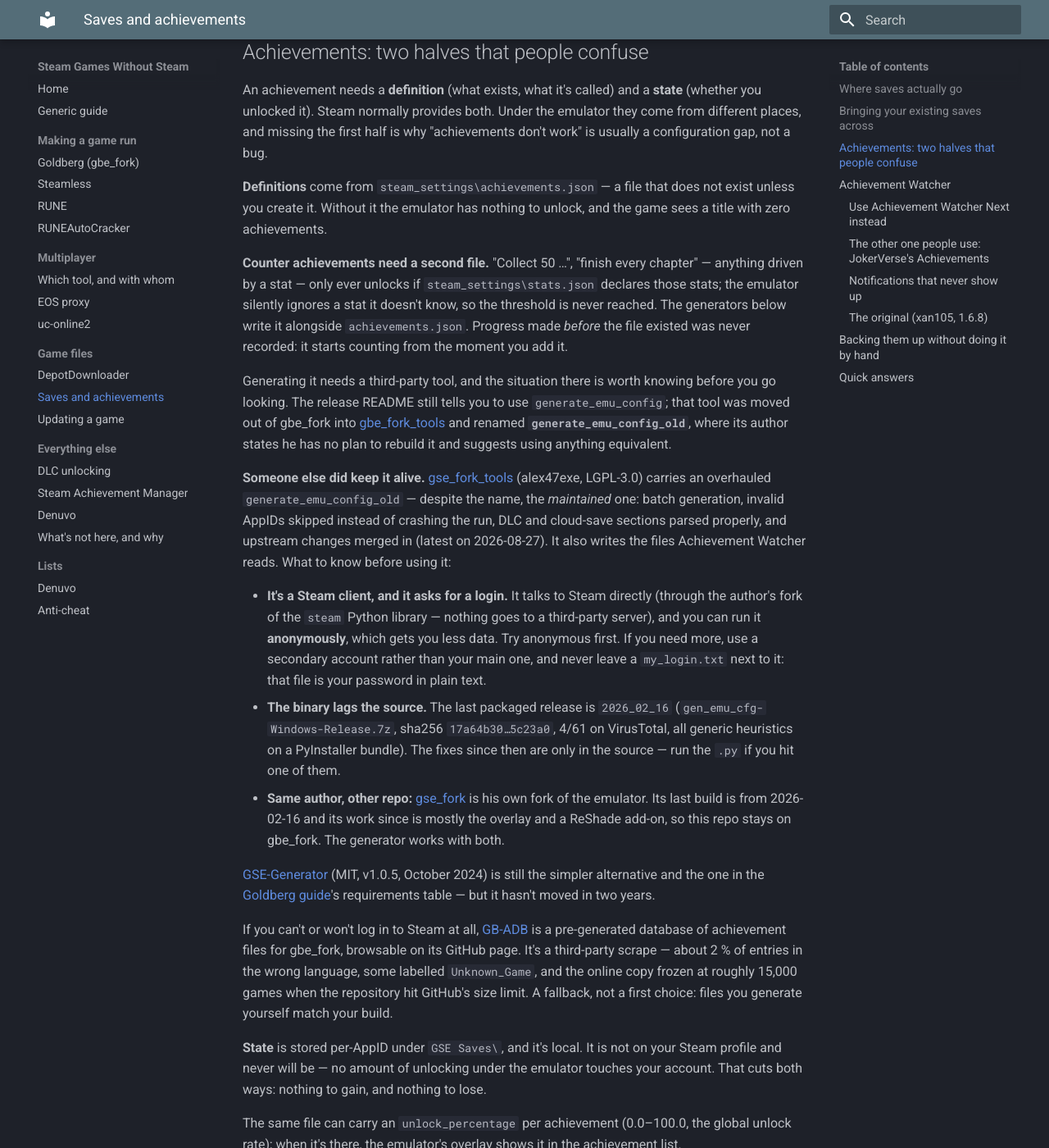
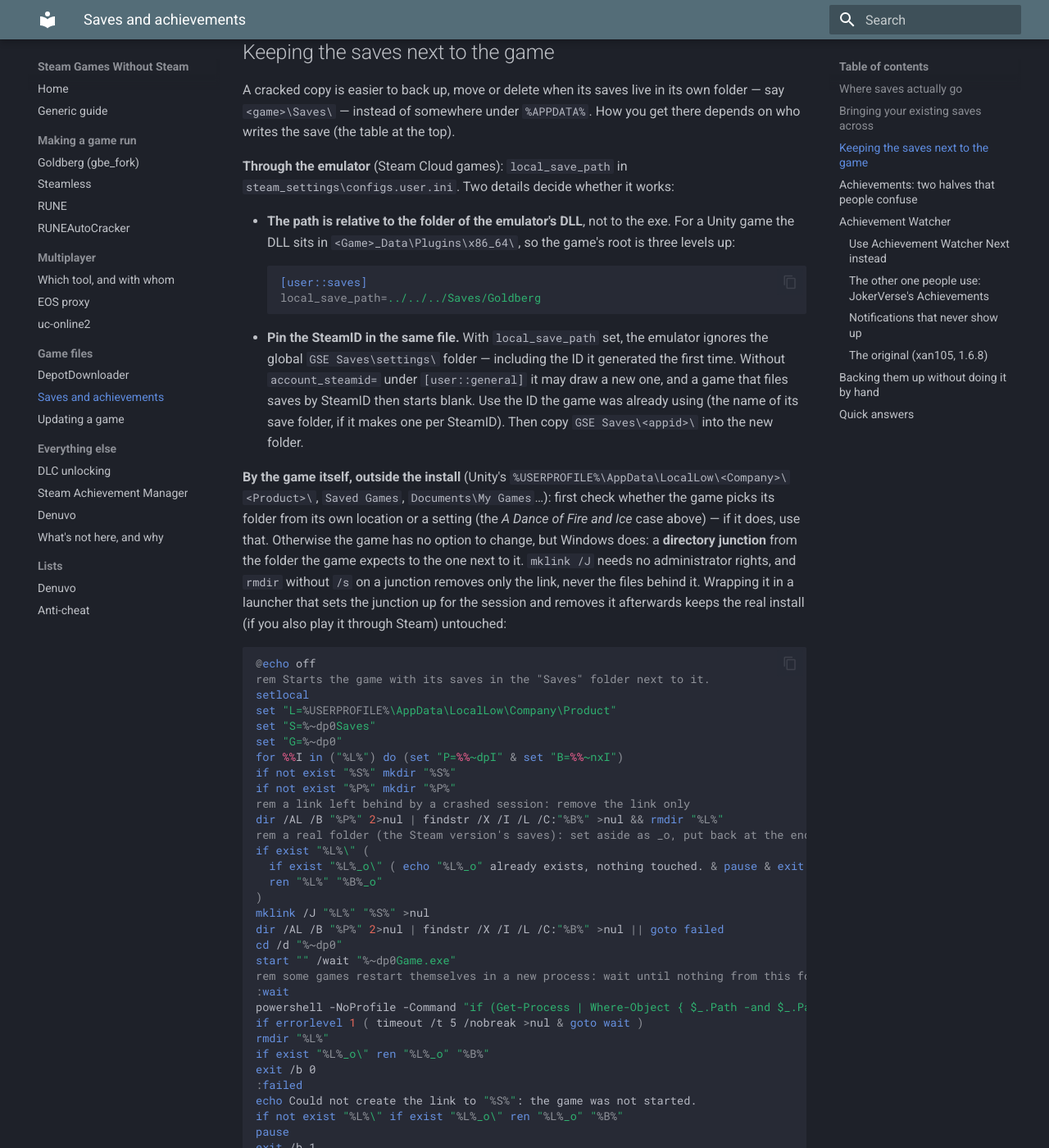
Before and after one commit to koro-debu/steam-games-without-steam, an MkDocs documentation site: the page built from docs/game-files/Saves and Achievements.md, in a window 1280 px wide and 1400 px high, scrolled down 2261 px. Shown: the whole window at 82% size. Built offline with MkDocs 1.6.1 and Material for MkDocs 9.7.7, drawn with Linux system fonts in a browser that asks for light colours; some of the changed text lies outside the part shown.

Commit message:
Saves: keep them next to the game (local_save_path relative to the DLL, pinned SteamID, junction launcher)

````diff
--- a/docs/game-files/Saves and Achievements.md
+++ b/docs/game-files/Saves and Achievements.md
@@ -85,6 +85,91 @@
 > **Steam Cloud does not sync back.** Progress you make under the emulator stays local. If you later
 > return to the real Steam version, that progress won't be there — and the reverse, Steam's cloud
 > overwriting your local saves, is worth guarding against by keeping a copy outside both.
+
+---
+
+## Keeping the saves next to the game
+
+A cracked copy is easier to back up, move or delete when its saves live in its own folder — say
+`<game>\Saves\` — instead of somewhere under `%APPDATA%`. How you get there depends on who writes the
+save (the table at the top).
+
+**Through the emulator** (Steam Cloud games): `local_save_path` in `steam_settings\configs.user.ini`.
+Two details decide whether it works:
+
+- **The path is relative to the folder of the emulator's DLL**, not to the exe. For a Unity game the
+  DLL sits in `<Game>_Data\Plugins\x86_64\`, so the game's root is three levels up:
+  ```ini
+  [user::saves]
+  local_save_path=../../../Saves/Goldberg
+  ```
+- **Pin the SteamID in the same file.** With `local_save_path` set, the emulator ignores the global
+  `GSE Saves\settings\` folder — including the ID it generated the first time. Without
+  `account_steamid=` under `[user::general]` it may draw a new one, and a game that files saves by
+  SteamID then starts blank. Use the ID the game was already using (the name of its save folder, if it
+  makes one per SteamID). Then copy `GSE Saves\<appid>\` into the new folder.
+
+**By the game itself, outside the install** (Unity's `%USERPROFILE%\AppData\LocalLow\<Company>\<Product>\`,
+`Saved Games`, `Documents\My Games`…): first check whether the game picks its folder from its own
+location or a setting (the *A Dance of Fire and Ice* case above) — if it does, use that. Otherwise the
+game has no option to change, but Windows does: a **directory junction** from the folder the game
+expects to the one next to it. `mklink /J` needs no administrator rights, and `rmdir` without `/s` on
+a junction removes only the link, never the files behind it. Wrapping it in a launcher that sets the
+junction up for the session and removes it afterwards keeps the real install (if you also play it
+through Steam) untouched:
+
+```bat
+@echo off
+rem Starts the game with its saves in the "Saves" folder next to it.
+setlocal
+set "L=%USERPROFILE%\AppData\LocalLow\Company\Product"
+set "S=%~dp0Saves"
+set "G=%~dp0"
+for %%I in ("%L%") do (set "P=%%~dpI" & set "B=%%~nxI")
+if not exist "%S%" mkdir "%S%"
+if not exist "%P%" mkdir "%P%"
+rem a link left behind by a crashed session: remove the link only
+dir /AL /B "%P%" 2>nul | findstr /X /I /L /C:"%B%" >nul && rmdir "%L%"
+rem a real folder (the Steam version's saves): set aside as _o, put back at the end
+if exist "%L%\" (
+  if exist "%L%_o\" ( echo "%L%_o" already exists, nothing touched. & pause & exit /b 1 )
+  ren "%L%" "%B%_o"
+)
+mklink /J "%L%" "%S%" >nul
+dir /AL /B "%P%" 2>nul | findstr /X /I /L /C:"%B%" >nul || goto failed
+cd /d "%~dp0"
+start "" /wait "%~dp0Game.exe"
+rem some games restart themselves in a new process: wait until nothing from this folder runs
+:wait
+powershell -NoProfile -Command "if (Get-Process | Where-Object { $_.Path -and $_.Path.StartsWith($env:G, [StringComparison]::OrdinalIgnoreCase) }) { exit 1 }" >nul 2>&1
+if errorlevel 1 ( timeout /t 5 /nobreak >nul & goto wait )
+rmdir "%L%"
+if exist "%L%_o\" ren "%L%_o" "%B%"
+exit /b 0
+:failed
+echo Could not create the link to "%S%": the game was not started.
+if not exist "%L%\" if exist "%L%_o\" ren "%L%_o" "%B%"
+pause
+exit /b 1
+```
+
+Set `L` to the game's folder and `Game.exe` to its exe, save it as `Start <game>.cmd` in the game
+folder, and point your shortcut at it (*Run: Minimized* hides the console). Before the first run,
+**copy the existing saves into `Saves\`** with the game closed — otherwise the first session shows an
+empty folder and the old saves sit in `_o` until the end. Rules that follow from how it works:
+
+- **Always start the game through the launcher.** Started from its exe, the game writes to the
+  normal folder again.
+- **A save folder already called `<name>_o`** stops the launcher: it would otherwise overwrite it.
+- **Batch files are read in the console's code page**: a path with accented characters must be
+  saved in that encoding (OEM, e.g. 850), not UTF-8.
+- **Some games write the SteamID inside the save file too**, not just in the folder name — *How to
+  Fish* (Unity) keeps it in `Players[].SteamID` of its JSON save. Moving such a save to another ID
+  means editing the file, not just renaming the folder; pinning `account_steamid` avoids the problem.
+- **Updating the game** later: your saves are now inside the folder you'd overwrite — see
+  [Updating a game](Updating%20a%20Cracked%20Game.md).
+
+Both methods can be combined: the emulator's files in `Saves\Goldberg\`, the game's own in `Saves\`.
 
 ---
 
@@ -286,4 +371,5 @@
 | Why does the game show zero achievements? | No `achievements.json` in `steam_settings` — generate it; the maintained `generate_emu_config` lives in [gse_fork_tools](https://github.com/alex47exe/gse_fork_tools) |
 | Why no unlock notification? | The overlay is off by default; or use Achievement Watcher Next |
 | Achievement Watcher sees nothing | The original scans `Goldberg SteamEmu Saves`, not `GSE Saves`: add the folder, then click the bell. AW Next finds it with *Smart Find* |
+| Can the saves live in the game folder? | Emulator saves: `local_save_path` (relative to the DLL's folder) + `account_steamid`. The game's own: a junction launcher — see [Keeping the saves next to the game](#keeping-the-saves-next-to-the-game) |
 | Can I sync progress back to Steam afterwards? | No |
````
Also changed, not shown: docs/game-files/Updating a Cracked Game.md (+3 -1 lines), docs/running/Installation Guide - Goldberg Steam Emulator.md (+5 -0 lines).
